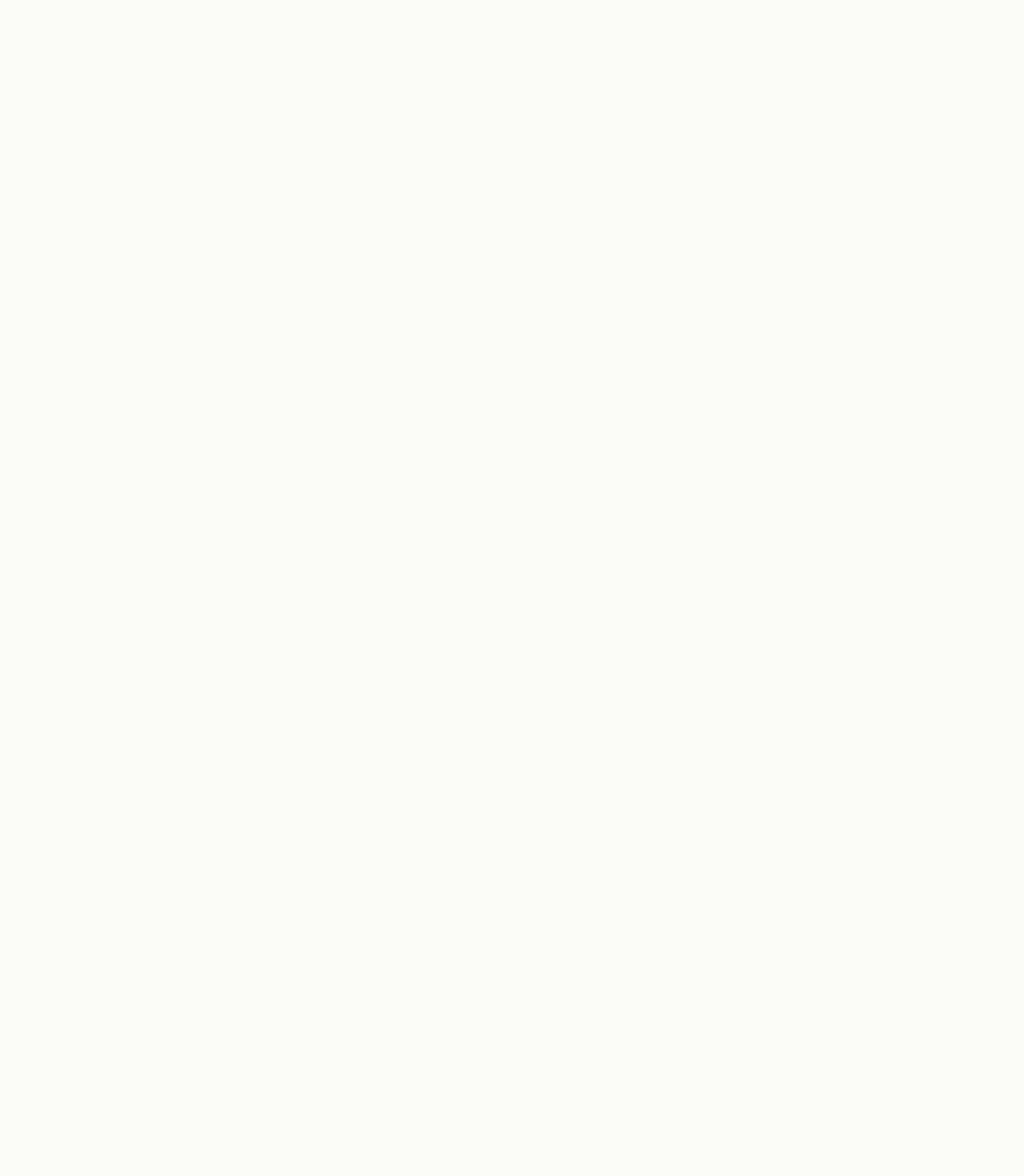
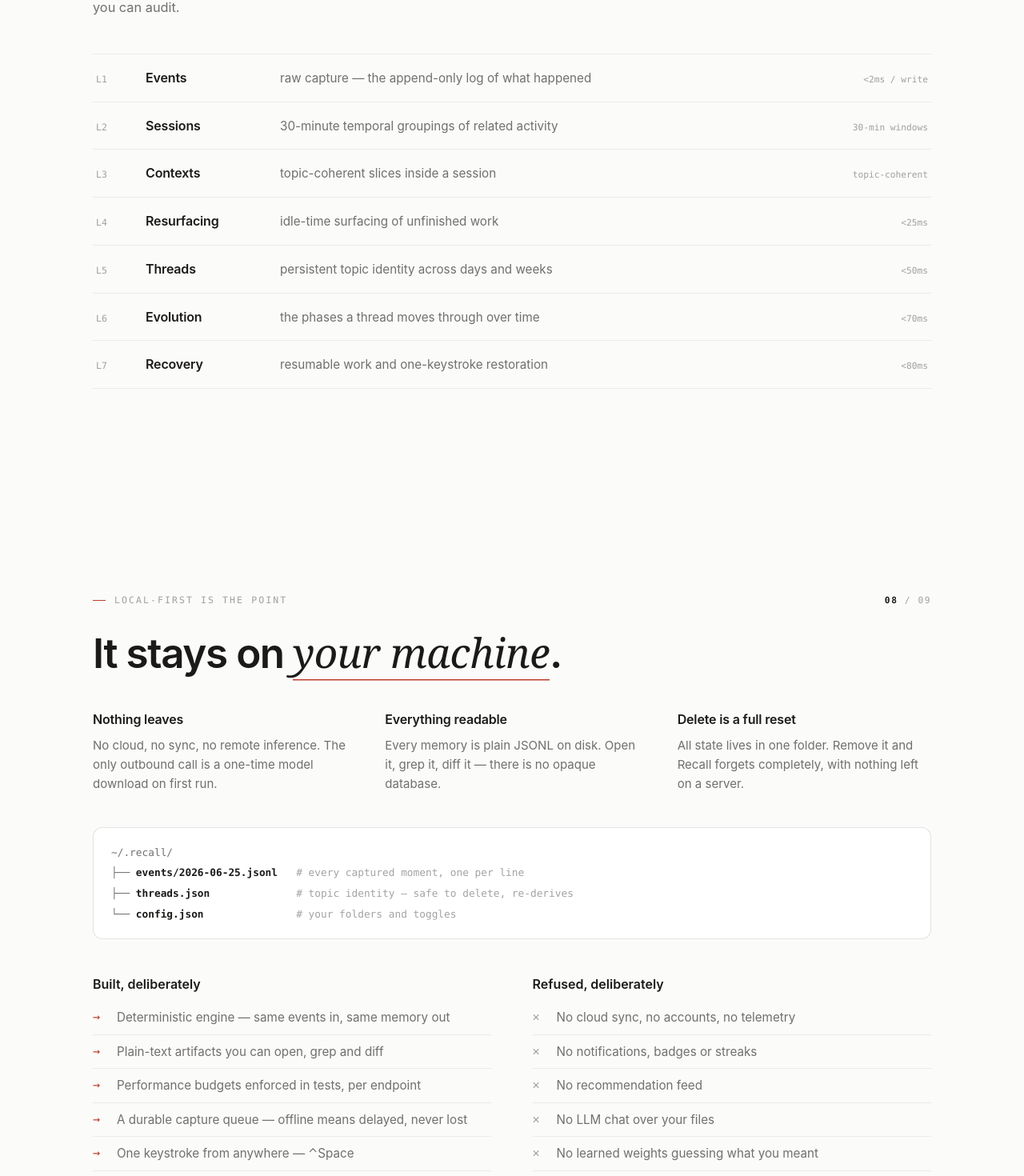
Before and after one commit to kunalKumar-13/Recall-me, a Next.js app in the folder apps/web/: page / in a window 1280 px wide. Shown: the part 6397-7867 px from the top of the page at 80% size. Before the commit the page ends 6384 px from the top, so only its background shows below. Built offline with nearby package versions, Linux system fonts and the light colour scheme.

Commit message:
feat(web): engine layers table and privacy chapter with built/refused

```diff
--- /dev/null
+++ b/apps/web/app/components/v2/Engine.tsx
@@ -0,0 +1,40 @@
+import { Section, SectionHead, Words } from "../../lib/reveal";
+
+const LAYERS = [
+  ["L1", "Events", "raw capture — the append-only log of what happened", "<2ms / write"],
+  ["L2", "Sessions", "30-minute temporal groupings of related activity", "30-min windows"],
+  ["L3", "Contexts", "topic-coherent slices inside a session", "topic-coherent"],
+  ["L4", "Resurfacing", "idle-time surfacing of unfinished work", "<25ms"],
+  ["L5", "Threads", "persistent topic identity across days and weeks", "<50ms"],
+  ["L6", "Evolution", "the phases a thread moves through over time", "<70ms"],
+  ["L7", "Recovery", "resumable work and one-keystroke restoration", "<80ms"],
+] as const;
+
+export function Engine() {
+  return (
+    <Section id="engine" className="sec">
+      <div className="wrap sechead">
+        <SectionHead index="07" eyebrow="The engine">
+          <h2>
+            <Words>Seven layers, strictly upward.</Words>
+          </h2>
+        </SectionHead>
+        <p className="body rise">
+          Each layer reads only from the one below. Deterministic — the same
+          events in always produce the same memory out. Every artifact is
+          plain text you can audit.
+        </p>
+        <div className="layers stagger">
+          {LAYERS.map(([i, n, d, b]) => (
+            <div className="layer" key={i}>
+              <span className="i">{i}</span>
+              <span className="n">{n}</span>
+              <span className="d">{d}</span>
+              <span className="b">{b}</span>
+            </div>
+          ))}
+        </div>
+      </div>
+    </Section>
+  );
+}
--- /dev/null
+++ b/apps/web/app/components/v2/Privacy.tsx
@@ -0,0 +1,108 @@
+import { Section, SectionHead, Words } from "../../lib/reveal";
+
+export function Privacy() {
+  return (
+    <Section id="trust" className="sec">
+      <div className="wrap sechead">
+        <SectionHead index="08" eyebrow="Local-first is the point">
+          <h2>
+            <Words>It stays on </Words>
+            <em className="thread-mark">
+              <Words>your machine</Words>
+            </em>
+            <Words>.</Words>
+          </h2>
+        </SectionHead>
+        <div className="pv stagger">
+          <div>
+            <h3>Nothing leaves</h3>
+            <p>
+              No cloud, no sync, no remote inference. The only outbound call
+              is a one-time model download on first run.
+            </p>
+          </div>
+          <div>
+            <h3>Everything readable</h3>
+            <p>
+              Every memory is plain JSONL on disk. Open it, grep it, diff it —
+              there is no opaque database.
+            </p>
+          </div>
+          <div>
+            <h3>Delete is a full reset</h3>
+            <p>
+              All state lives in one folder. Remove it and Recall forgets
+              completely, with nothing left on a server.
+            </p>
+          </div>
+        </div>
+        <div className="filetree rise">
+          {"~/.recall/\n├── "}
+          <span className="c">events/2026-06-25.jsonl</span>
+          {"   "}
+          <span className="cm"># every captured moment, one per line</span>
+          {"\n├── "}
+          <span className="c">threads.json</span>
+          {"              "}
+          <span className="cm"># topic identity — safe to delete, re-derives</span>
+          {"\n└── "}
+          <span className="c">config.json</span>
+          {"               "}
+          <span className="cm"># your folders and toggles</span>
+        </div>
+        <div className="refuse stagger">
+          <div>
+            <h3>Built, deliberately</h3>
+            <ul>
+              <li>
+                <span className="y">→</span>
+                <span>Deterministic engine — same events in, same memory out</span>
+              </li>
+              <li>
+                <span className="y">→</span>
+                <span>Plain-text artifacts you can open, grep and diff</span>
+              </li>
+              <li>
+                <span className="y">→</span>
+                <span>Performance budgets enforced in tests, per endpoint</span>
+              </li>
+              <li>
+                <span className="y">→</span>
+                <span>A durable capture queue — offline means delayed, never lost</span>
+              </li>
+              <li>
+                <span className="y">→</span>
+                <span>One keystroke from anywhere — ⌃Space</span>
+              </li>
+            </ul>
+          </div>
+          <div>
+            <h3>Refused, deliberately</h3>
+            <ul>
+              <li>
+                <span className="n">✕</span>
+                <span>No cloud sync, no accounts, no telemetry</span>
+              </li>
+              <li>
+                <span className="n">✕</span>
+                <span>No notifications, badges or streaks</span>
+              </li>
+              <li>
+                <span className="n">✕</span>
+                <span>No recommendation feed</span>
+              </li>
+              <li>
+                <span className="n">✕</span>
+                <span>No LLM chat over your files</span>
+              </li>
+              <li>
+                <span className="n">✕</span>
+                <span>No learned weights guessing what you meant</span>
+              </li>
+            </ul>
+          </div>
+        </div>
+      </div>
+    </Section>
+  );
+}
--- a/apps/web/app/page.tsx
+++ b/apps/web/app/page.tsx
@@ -1,3 +1,4 @@
+import { Engine } from "./components/v2/Engine";
 import { Extension } from "./components/v2/Extension";
 import { Film } from "./components/v2/Film";
 import { How } from "./components/v2/How";
@@ -5,6 +6,7 @@ import { ScreensTrio } from "./components/v2/ScreensTrio";
 import { Stats } from "./components/v2/Stats";
 import { Terminal } from "./components/v2/Terminal";
 import { Hero } from "./components/v2/Hero";
+import { Privacy } from "./components/v2/Privacy";
 import { ReadingThread } from "./components/v2/ReadingThread";
 import { SiteNav } from "./components/v2/SiteNav";
 import { SiteFooter } from "./components/v2/SiteFooter";
@@ -29,6 +31,8 @@ export default function Page() {
         <ScreensTrio />
         <Terminal />
         <Extension />
+        <Engine />
+        <Privacy />
       </main>
       <SiteFooter />
     </>
```
